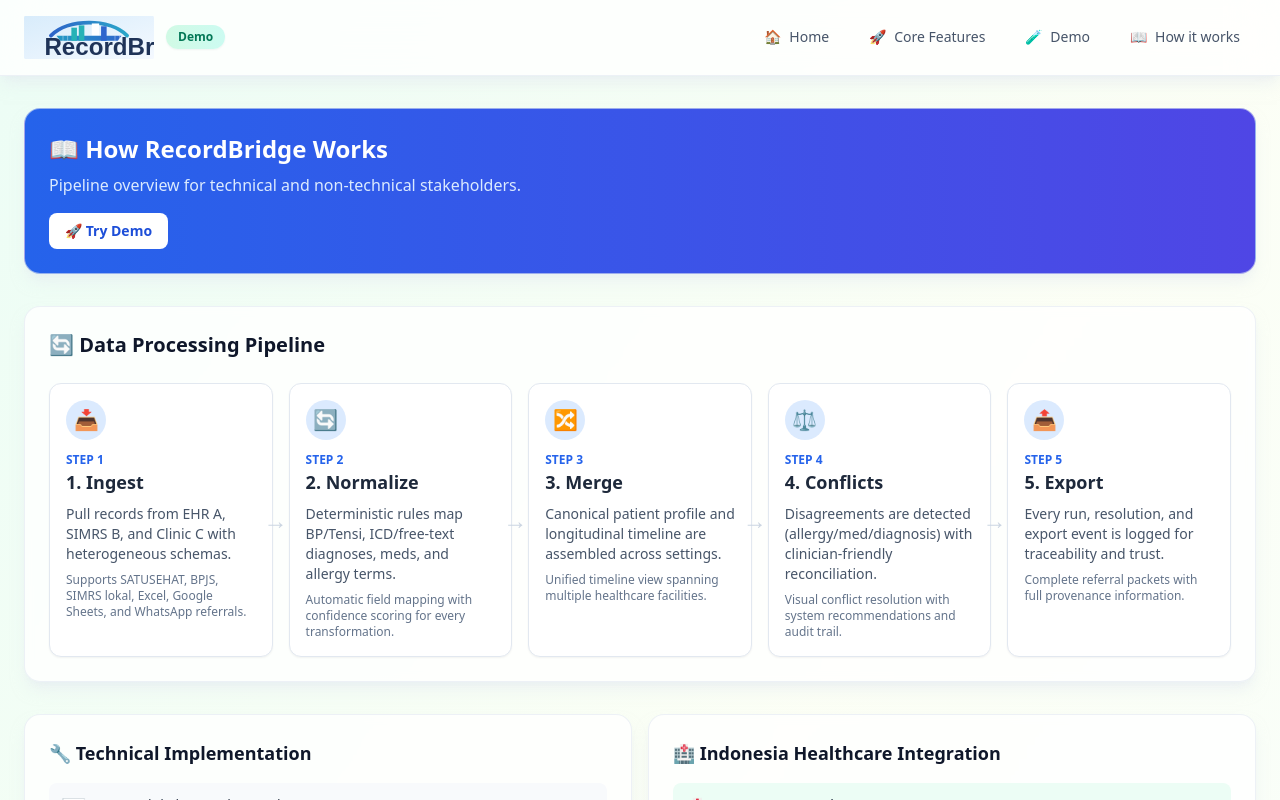
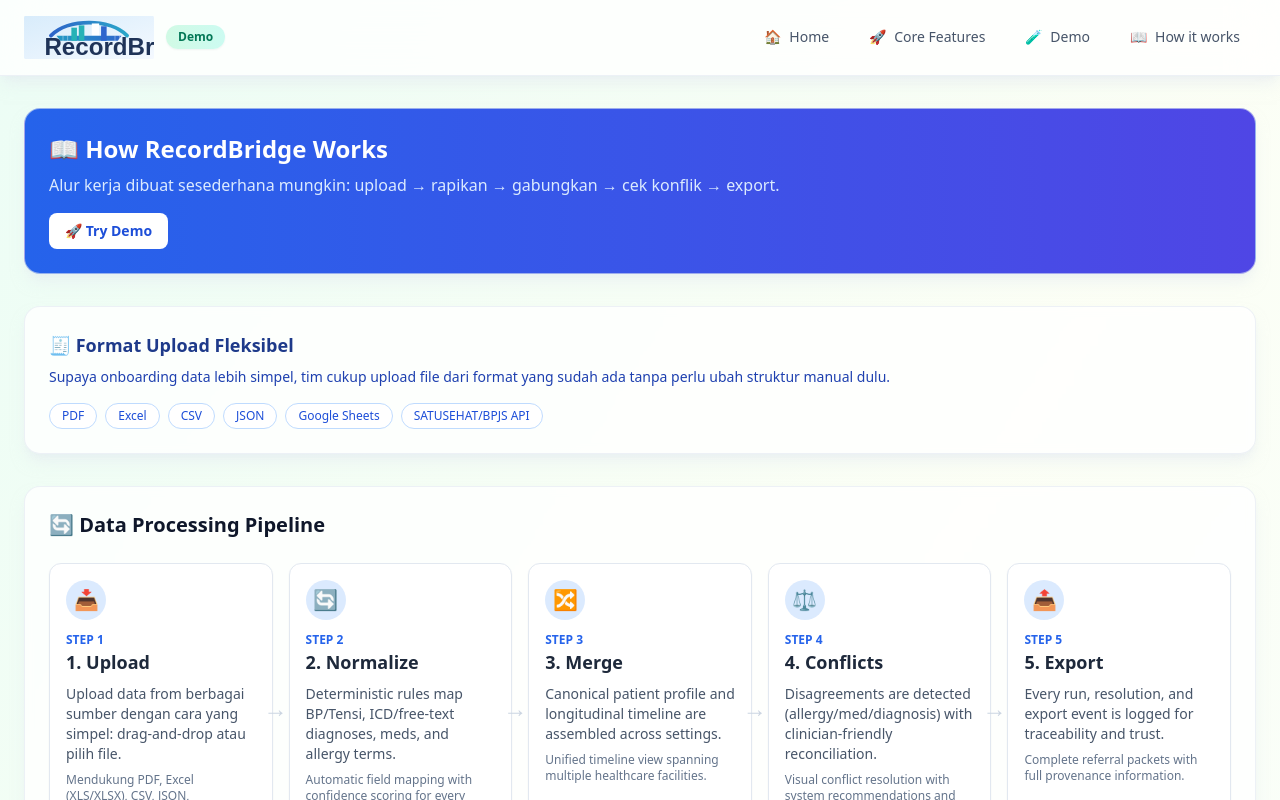
Before and after one commit to sobri3195/recordbridge, a Next.js app: page /how-it-works in a window 1280 px wide. Shown: the top 800 px of the page. Built offline with nearby package versions, Linux system fonts and the light colour scheme.

Commit message:
Simplify workflow messaging and highlight upload formats

```diff
--- a/app/how-it-works/page.tsx
+++ b/app/how-it-works/page.tsx
@@ -2,10 +2,10 @@ import Link from 'next/link';
 
 const steps = [
   {
-    title: '1. Ingest',
+    title: '1. Upload',
     icon: '📥',
-    text: 'Pull records from EHR A, SIMRS B, and Clinic C with heterogeneous schemas.',
-    details: 'Supports SATUSEHAT, BPJS, SIMRS lokal, Excel, Google Sheets, and WhatsApp referrals.'
+    text: 'Upload data from berbagai sumber dengan cara yang simpel: drag-and-drop atau pilih file.',
+    details: 'Mendukung PDF, Excel (XLS/XLSX), CSV, JSON, SATUSEHAT, BPJS, SIMRS lokal, dan Google Sheets.'
   },
   {
     title: '2. Normalize',
@@ -38,9 +38,23 @@ export default function HowItWorksPage() {
     <div className="space-y-8">
       <section className="card bg-gradient-to-r from-blue-600 to-indigo-600 text-white">
         <h1 className="text-2xl font-bold">📖 How RecordBridge Works</h1>
-        <p className="mt-2 text-blue-100">Pipeline overview for technical and non-technical stakeholders.</p>
+        <p className="mt-2 text-blue-100">Alur kerja dibuat sesederhana mungkin: upload → rapikan → gabungkan → cek konflik → export.</p>
         <div className="mt-4 flex gap-3">
           <Link href="/demo" className="rounded-lg bg-white px-4 py-2 text-sm font-semibold text-blue-700">🚀 Try Demo</Link>
+        </div>
+      </section>
+
+      <section className="card border border-blue-100 bg-blue-50/60">
+        <h2 className="text-lg font-semibold text-blue-900">🧾 Format Upload Fleksibel</h2>
+        <p className="mt-2 text-sm text-blue-800">
+          Supaya onboarding data lebih simpel, tim cukup upload file dari format yang sudah ada tanpa perlu ubah struktur manual dulu.
+        </p>
+        <div className="mt-4 flex flex-wrap gap-2 text-xs font-medium">
+          {['PDF', 'Excel', 'CSV', 'JSON', 'Google Sheets', 'SATUSEHAT/BPJS API'].map((format) => (
+            <span key={format} className="rounded-full border border-blue-200 bg-white px-3 py-1 text-blue-700">
+              {format}
+            </span>
+          ))}
         </div>
       </section>
 
--- a/components/RawViewer.tsx
+++ b/components/RawViewer.tsx
@@ -36,7 +36,15 @@ export function RawViewer({ activeTab, setActiveTab, selectedSources, onToggleSo
         </span>
       </div>
 
-      <p className="mb-4 text-sm text-slate-600">Select inputs to merge. The raw schemas intentionally differ to simulate real-world EHR fragmentation across different systems.</p>
+      <p className="mb-4 text-sm text-slate-600">Select inputs to merge. Untuk implementasi nyata, data bisa masuk lewat upload PDF, Excel, CSV, JSON, atau koneksi API.</p>
+
+      <div className="mb-4 flex flex-wrap gap-2">
+        {['PDF', 'Excel', 'CSV', 'JSON', 'API Connector'].map((format) => (
+          <span key={format} className="rounded-full border border-slate-200 bg-slate-50 px-3 py-1 text-xs font-medium text-slate-600">
+            {format}
+          </span>
+        ))}
+      </div>
 
       <div className="mb-4 flex flex-wrap gap-2">
         {(Object.keys(SOURCE_LABELS) as SourceSystem[]).map((tab) => (
```
